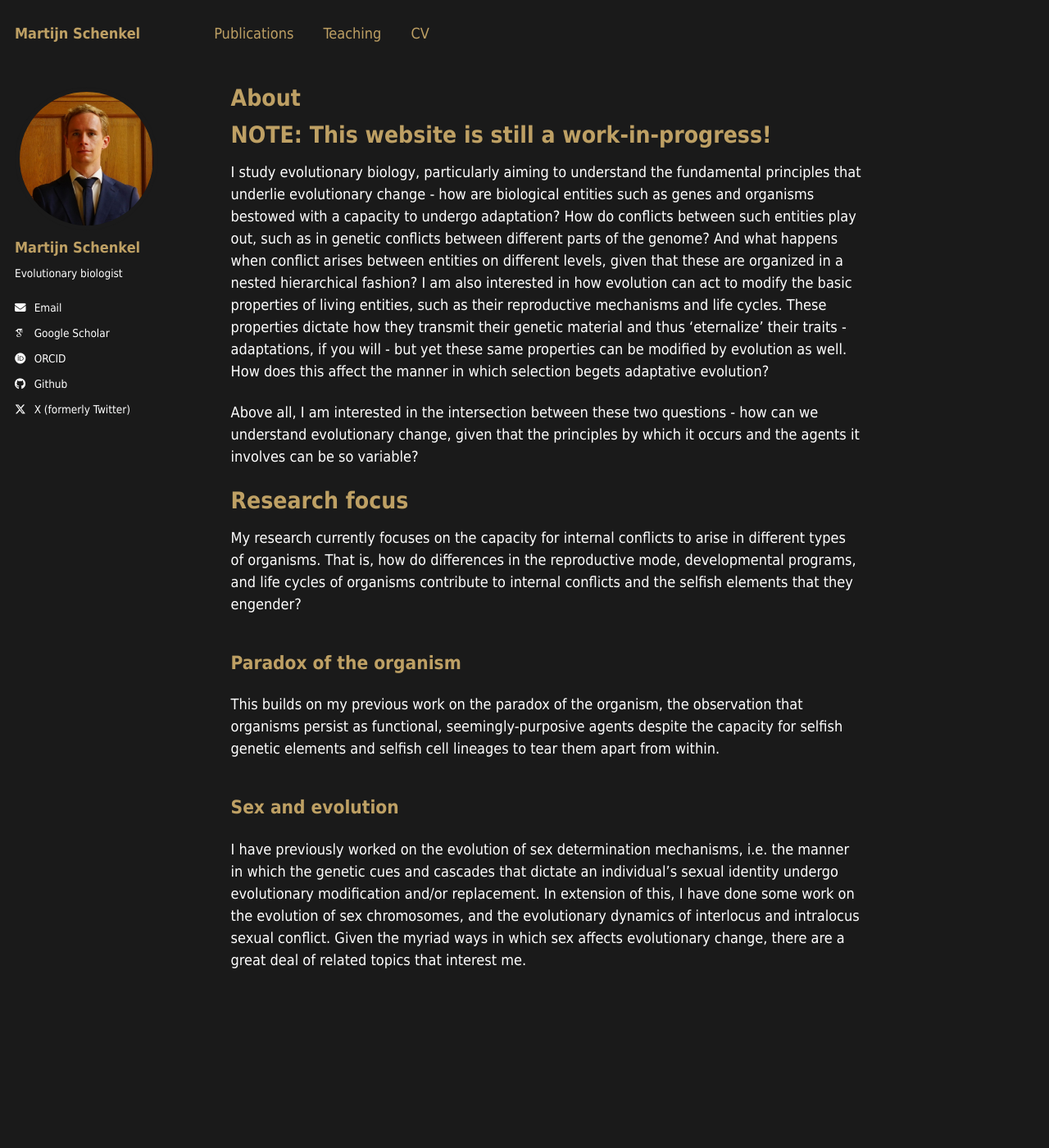
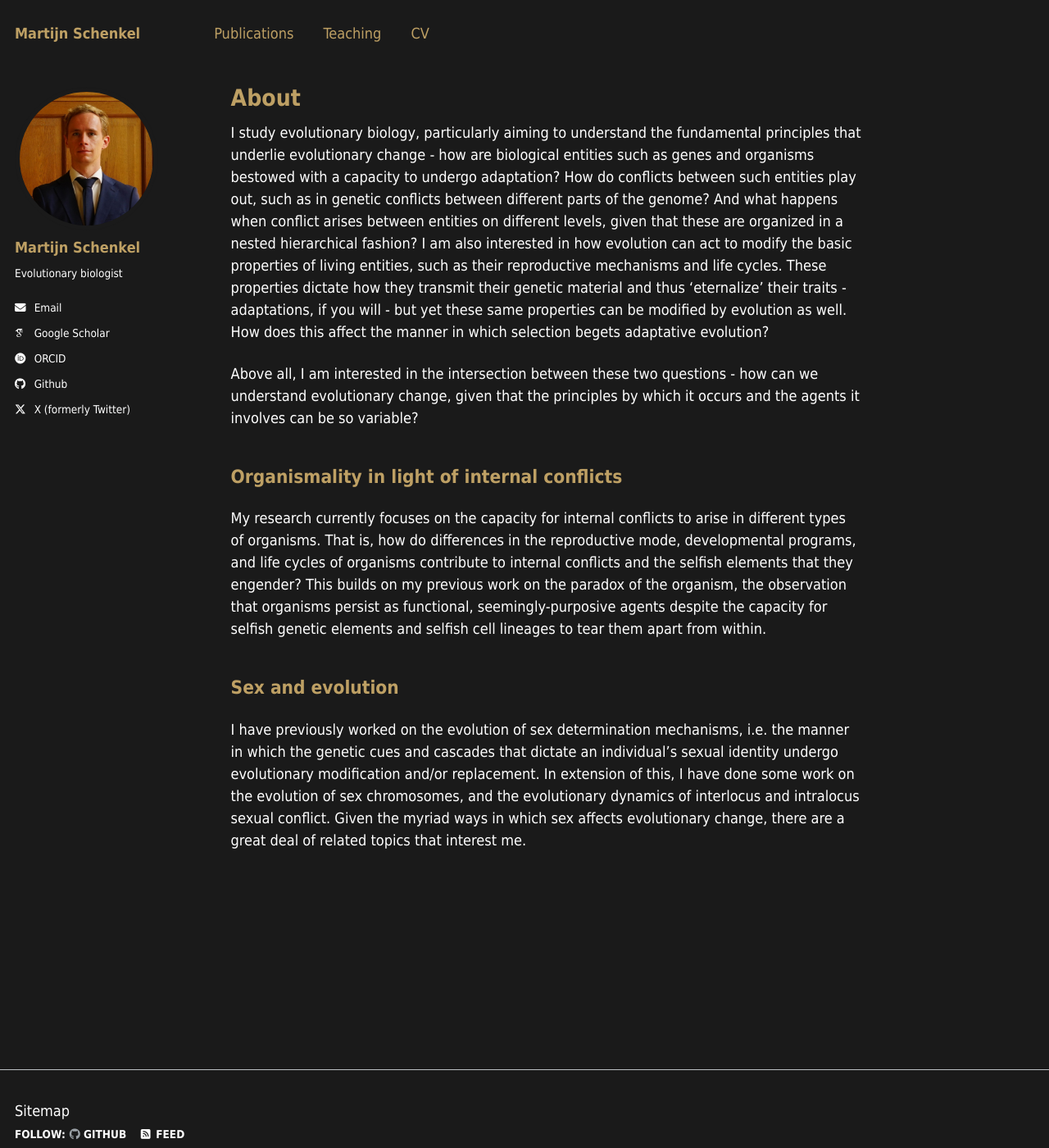
Before and after one commit to MartijnSchenkel/MartijnSchenkel.github.io, a Jekyll site: the page built from _pages/about.md, in a window 1280 px wide and 1400 px high. Shown: the whole window at 82% size. Built offline with Jekyll 4.4.1, drawn with Linux system fonts in a browser that asks for light colours; some web fonts are replaced.

Commit message:
Update about.md

```diff
--- a/_pages/about.md
+++ b/_pages/about.md
@@ -7,21 +7,13 @@ redirect_from:
   - /about.html
 ---
 
-NOTE: This website is still a work-in-progress!
-======
-
 I study evolutionary biology, particularly aiming to understand the fundamental principles that underlie evolutionary change - how are biological entities such as genes and organisms bestowed with a capacity to undergo adaptation? How do conflicts between such entities play out, such as in genetic conflicts between different parts of the genome? And what happens when conflict arises between entities on different levels, given that these are organized in a nested hierarchical fashion? I am also interested in how evolution can act to modify the basic properties of living entities, such as their reproductive mechanisms and life cycles. These properties dictate how they transmit their genetic material and thus 'eternalize' their traits - adaptations, if you will - but yet these same properties can be modified by evolution as well. How does this affect the manner in which selection begets adaptative evolution?
 
 Above all, I am interested in the intersection between these two questions - how can we understand evolutionary change, given that the principles by which it occurs and the agents it involves can be so variable?
 
-Research focus
-======
-My research currently focuses on the capacity for internal conflicts to arise in different types of organisms. That is, how do differences in the reproductive mode, developmental programs, and life cycles of organisms contribute to internal conflicts and the selfish elements that they engender?
 
-Paradox of the organism
-------
-This builds on my previous work on the paradox of the organism, the observation that organisms persist as functional, seemingly-purposive agents despite the capacity for selfish genetic elements and selfish cell lineages to tear them apart from within.
+## Organismality in light of internal conflicts
+My research currently focuses on the capacity for internal conflicts to arise in different types of organisms. That is, how do differences in the reproductive mode, developmental programs, and life cycles of organisms contribute to internal conflicts and the selfish elements that they engender? This builds on my previous work on the paradox of the organism, the observation that organisms persist as functional, seemingly-purposive agents despite the capacity for selfish genetic elements and selfish cell lineages to tear them apart from within.
 
-Sex and evolution
-------
+## Sex and evolution
 I have previously worked on the evolution of sex determination mechanisms, i.e. the manner in which the genetic cues and cascades that dictate an individual's sexual identity undergo evolutionary modification and/or replacement. In extension of this, I have done some work on the evolution of sex chromosomes, and the evolutionary dynamics of interlocus and intralocus sexual conflict. Given the myriad ways in which sex affects evolutionary change, there are a great deal of related topics that interest me.
```
